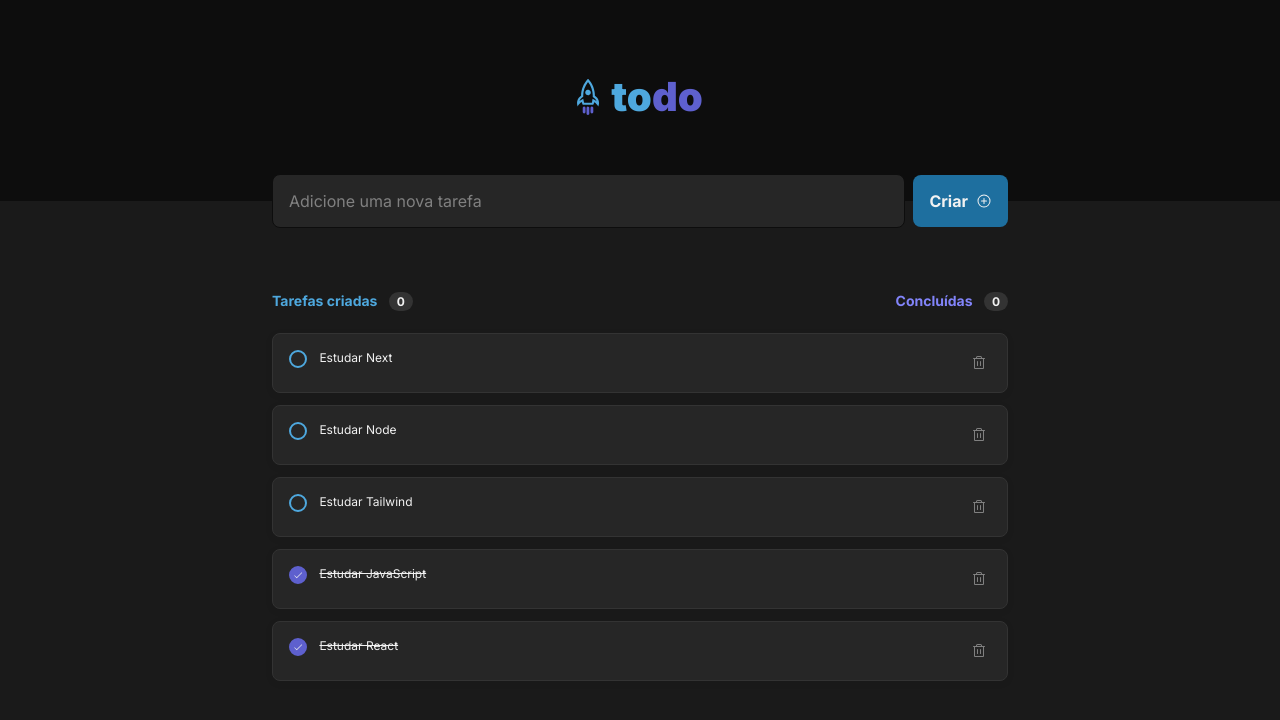
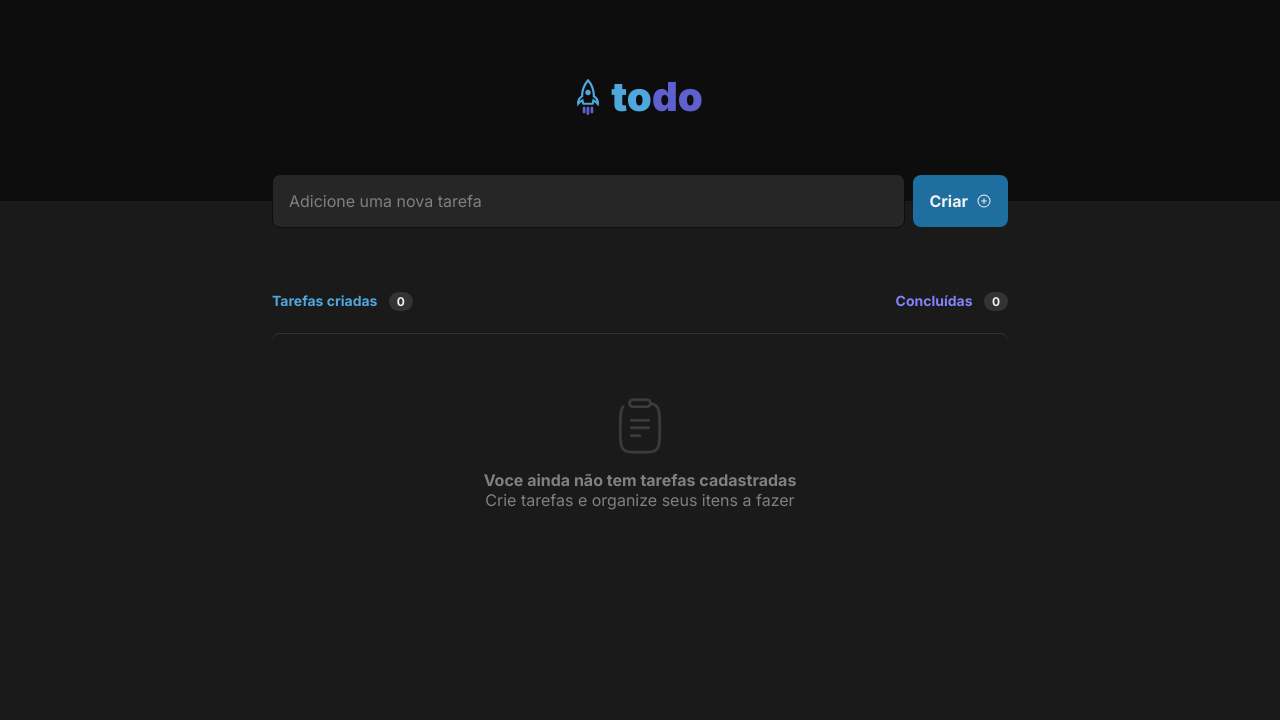
Before and after one commit to maria-luiza-rodrigues-ti/rocketseat-todo-list, a React (Vite) app: page / in a window 1280 px wide. Shown: the top 720 px of the page. Built offline with nearby package versions, Linux system fonts and the light colour scheme.

Commit message:
feat: adding createTask function

```diff
--- a/src/App.tsx
+++ b/src/App.tsx
@@ -1,50 +1,76 @@
+import { ChangeEvent, useState } from "react";
 import { v4 as uuidv4 } from "uuid";
+
+import { TaskType } from "./components/list/list-item";
+
+import { PlusCircle } from "@phosphor-icons/react";
 
 import { Header } from "./components/header";
 import { Input } from "./components/input";
 import { ListHeader } from "./components/list/list-header";
 import { ListItem } from "./components/list/list-item";
+import { ListEmpty } from "./components/list/list-empty";
 
 import styles from "./app.module.css";
 
-const tasks = [
-  {
-    id: uuidv4(),
-    title: "Estudar Next",
-    isComplete: false,
-  },
-  {
-    id: uuidv4(),
-    title: "Estudar Node",
-    isComplete: false,
-  },
-  {
-    id: uuidv4(),
-    title: "Estudar Tailwind",
-    isComplete: false,
-  },
-  {
-    id: uuidv4(),
-    title: "Estudar JavaScript",
-    isComplete: true,
-  },
-  {
-    id: uuidv4(),
-    title: "Estudar React",
-    isComplete: true,
-  },
-];
+// const tasks: TaskType[] = [
+//   {
+//     id: uuidv4(),
+//     title: "Estudar Next",
+//     isComplete: false,
+//   },
+//   {
+//     id: uuidv4(),
+//     title: "Estudar Node",
+//     isComplete: false,
+//   },
+//   {
+//     id: uuidv4(),
+//     title: "Estudar Tailwind",
+//     isComplete: false,
+//   },
+// ];
 
 export function App() {
+  const [newTaskTitle, setNewTaskTitle] = useState("");
+  const [tasksList, setTasksList] = useState<TaskType[]>([]);
+
+  function handleTaskTitle(event: ChangeEvent<HTMLInputElement>) {
+    event.preventDefault();
+    setNewTaskTitle(event.target.value);
+  }
+
+  function handleCreateTask() {
+    const newTask: TaskType = {
+      id: uuidv4(),
+      title: newTaskTitle,
+      isComplete: false,
+    };
+
+    setTasksList((state) => [...state, newTask]);
+  }
+
   return (
     <>
       <Header />
-      <Input />
+      <div className={styles.inputContainer}>
+        <Input onChange={handleTaskTitle} value={newTaskTitle} />
+        <button onClick={handleCreateTask}>
+          Criar <PlusCircle size={16} />
+        </button>
+      </div>
+
       <div className={styles.listContainer}>
         <ListHeader />
-        {tasks.map((task) => {
-          return <ListItem task={task} key={task.id} />;
-        })}
+        {tasksList.length > 0 ? (
+          <>
+            {tasksList.map((task) => {
+              return <ListItem task={task} key={task.id} />;
+            })}
+          </>
+        ) : (
+          <ListEmpty />
+        )}
       </div>
     </>
   );
--- a/src/app.module.css
+++ b/src/app.module.css
@@ -1,3 +1,36 @@
+.inputContainer {
+  display: flex;
+  justify-content: center;
+  align-items: center;
+  gap: 8px;
+
+  margin: -1.688rem auto 0;
+  width: 100%;
+  max-width: 736px;
+  height: 3.375rem;
+}
+
+.inputContainer > button {
+  display: flex;
+  align-items: center;
+  justify-content: center;
+  gap: 8px;
+
+  padding: 1rem;
+  border-radius: 8px;
+  background: var(--blue-dark);
+  border: none;
+
+  color: var(--gray-100);
+  font-weight: 700;
+
+  transition: background 0.2s;
+}
+
+.inputContainer > button:hover {
+  background: var(--blue);
+}
+
 .listContainer {
   max-width: 736px;
   width: 100%;
--- a/src/components/input.module.css
+++ b/src/components/input.module.css
@@ -1,16 +1,4 @@
-.inputContainer {
-  display: flex;
-  justify-content: center;
-  align-items: center;
-  gap: 8px;
-
-  margin: -1.688rem auto 0;
-  width: 100%;
-  max-width: 736px;
-  height: 3.375rem;
-}
-
-.inputContainer > input {
+.input {
   padding: 1rem;
   flex: 1 0 0;
 
@@ -20,32 +8,11 @@
   color: var(--gray-100);
 }
 
-.inputContainer > input:focus,
-.inputContainer > input:focus-visible {
+.input:focus,
+.input:focus-visible {
   outline: 1px solid var(--purple-dark);
 }
 
-.inputContainer > input::placeholder {
+.input::placeholder {
   color: var(--gray-300);
 }
-
-.inputContainer > button {
-  display: flex;
-  align-items: center;
-  justify-content: center;
-  gap: 8px;
-
-  padding: 1rem;
-  border-radius: 8px;
-  background: var(--blue-dark);
-  border: none;
-
-  color: var(--gray-100);
-  font-weight: 700;
-
-  transition: background 0.2s;
-}
-
-.inputContainer > button:hover {
-  background: var(--blue);
-}
--- a/src/components/input.tsx
+++ b/src/components/input.tsx
@@ -1,13 +1,13 @@
-import { PlusCircle } from "@phosphor-icons/react";
+import { InputHTMLAttributes } from "react";
+import styles from "./input.module.css";
 
-import styles from "./input.module.css";
-export function Input() {
+export function Input({ ...props }: InputHTMLAttributes<HTMLInputElement>) {
   return (
-    <div className={styles.inputContainer}>
-      <input type="text" placeholder="Adicione uma nova tarefa" />
-      <button>
-        Criar <PlusCircle size={16} />
-      </button>
-    </div>
+    <input
+      type="text"
+      placeholder="Adicione uma nova tarefa"
+      className={styles.input}
+      {...props}
+    />
   );
 }
--- a/src/components/list/list-item.tsx
+++ b/src/components/list/list-item.tsx
@@ -2,7 +2,7 @@ import { Check, Trash } from "@phosphor-icons/react";
 
 import styles from "./list-item.module.css";
 
-interface TaskType {
+export interface TaskType {
   id: string;
   title: string;
   isComplete: boolean;
```
